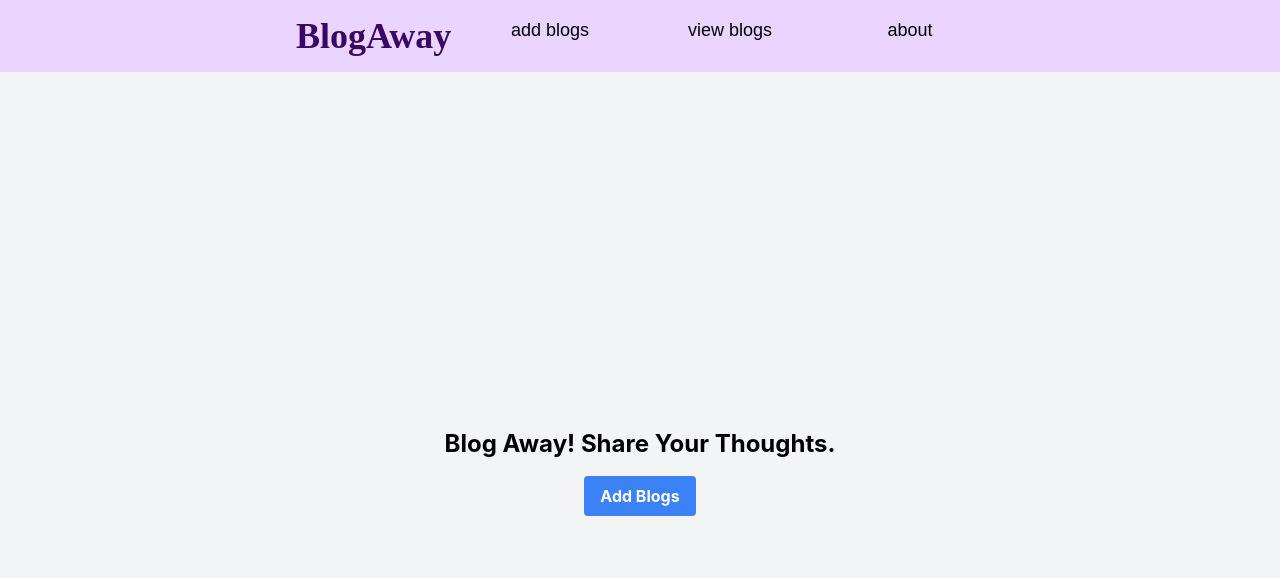
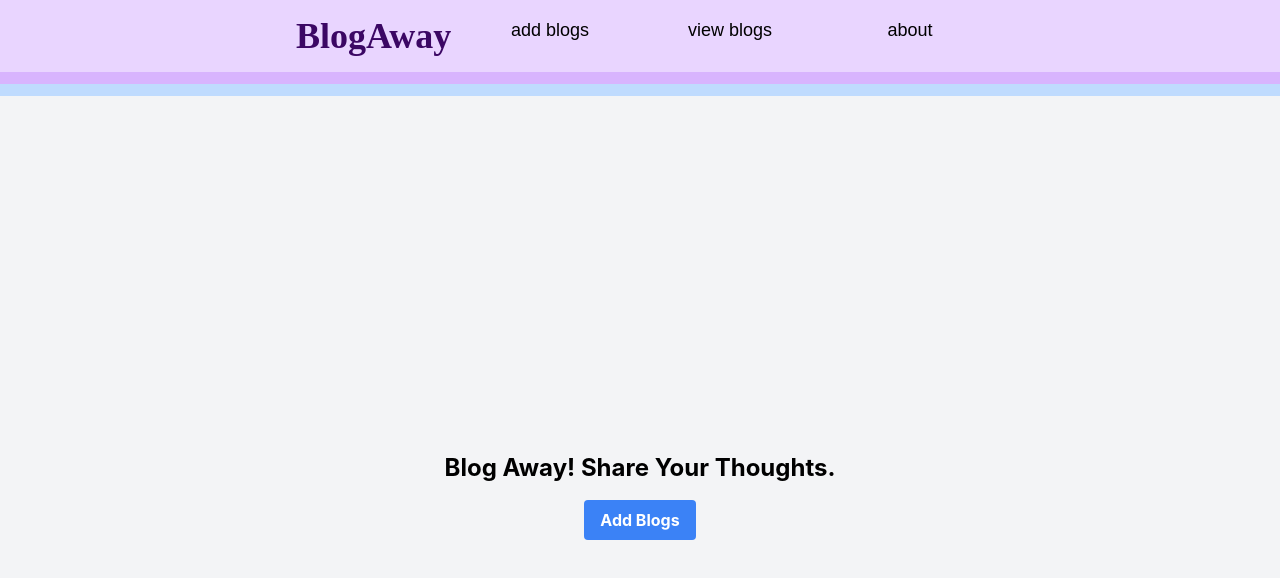
Before and after one commit to mariyabaig/blogs, a React (Create React App) app: page / in a window 1280 px wide. Shown: the top 578 px of the page. Built offline with nearby package versions, Linux system fonts and the light colour scheme.

Commit message:
borders added

```diff
--- a/src/components/Navbar.js
+++ b/src/components/Navbar.js
@@ -33,7 +33,8 @@ const Navbar = () => {
 
 
       </nav>
-
+      <div className="h-3 bg-purple-300"></div> {/* Colored div as navbar border */}
+      <div className="h-3 bg-blue-200"></div> {/* Colored div as navbar border */}
     </>
   );
 };
```
